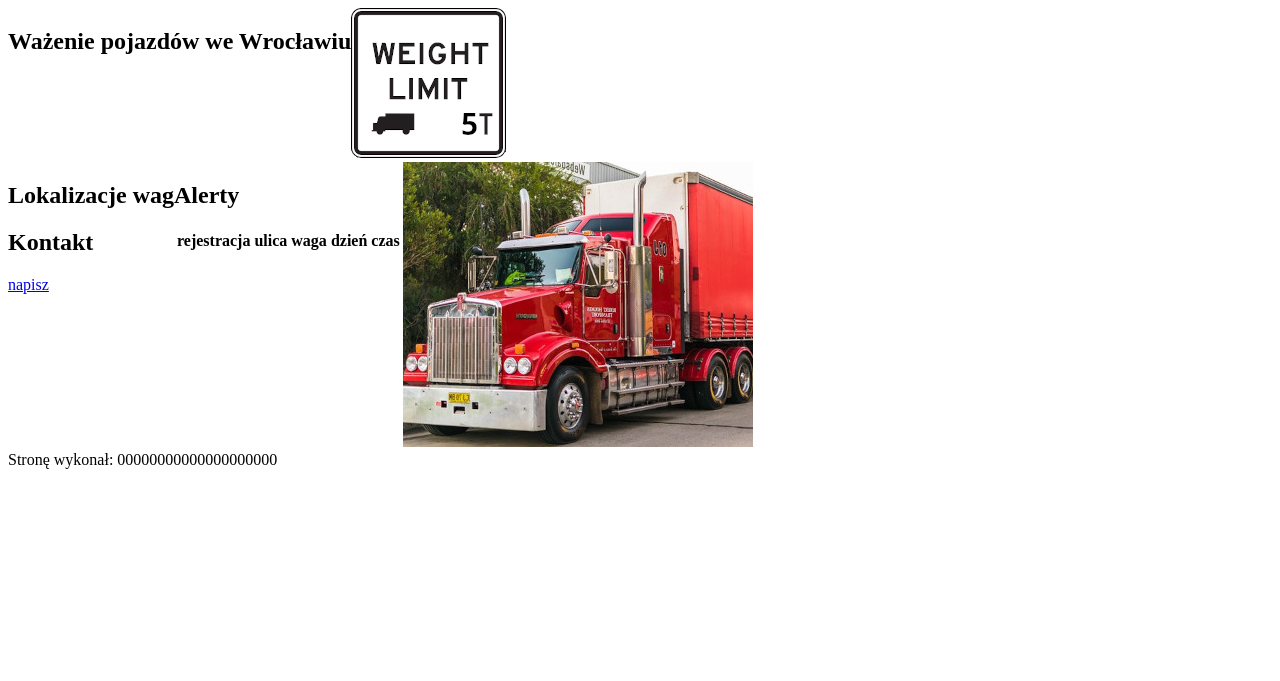
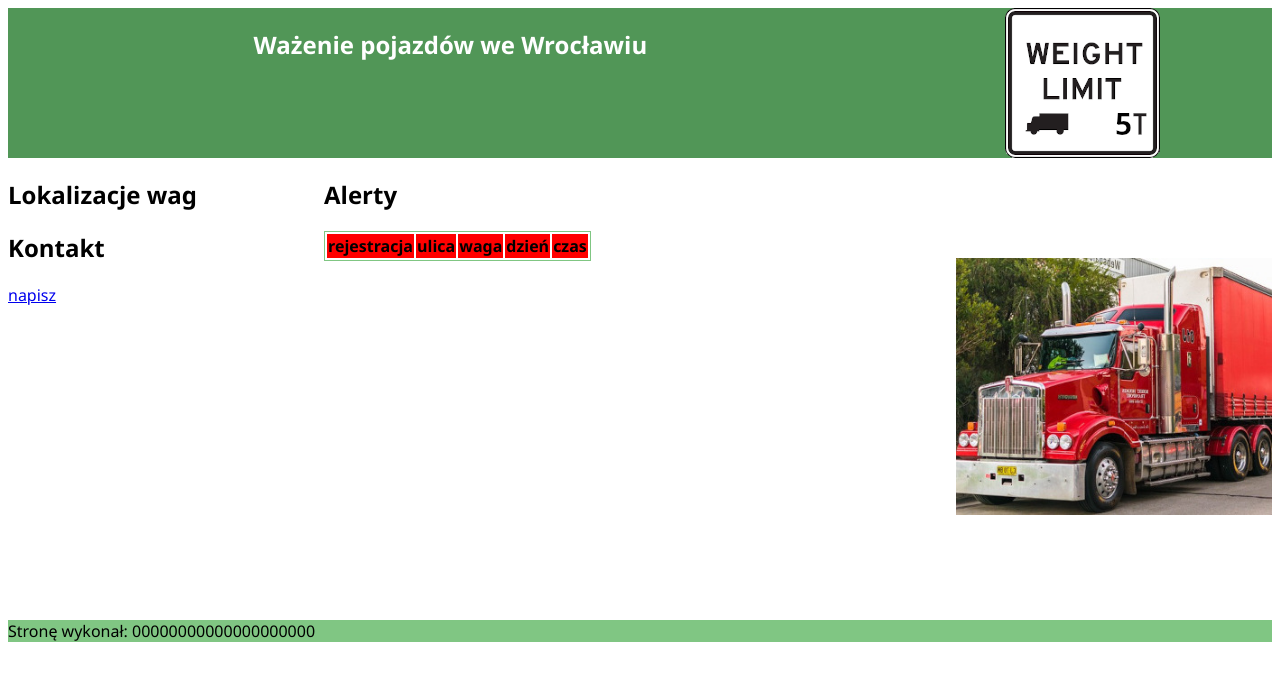
Before and after one commit to Wolfyxon/web-for-school, a PHP site: page /wazenie.php in a window 1280 px wide. Shown: the top 681 px of the page. Run offline with PHP 8.4, Linux system fonts and the light colour scheme; lists and menus that the app fills with data are empty.

Commit message:
Finished css

```diff
--- a/highSchool/3/testExams/03.06.2025/fromScratch/Arkusz4/styl.css
+++ b/highSchool/3/testExams/03.06.2025/fromScratch/Arkusz4/styl.css
@@ -1,15 +1,62 @@
+* {
+    font-family: 'Segoe UI', Tahoma, Geneva, Verdana, sans-serif;
+}
+
 header {
     float: left;
+    background-color: #519657;
+    color: white;
+    text-align: center;
+    height: 150px;
+}
+
+footer {
+    clear: both;
+    background-color: #80C683;
+}
+
+table {
+    border: 1px solid #80C683;
+}
+
+table td {
+    padding: 2px;
+}
+
+table tr:hover {
+    background-color: #80C683;
+}
+
+table tr:last-child {
+    background-color: red;
+}
+
+#text-header {
+    width: 70%;
+}
+
+#img-header {
+    width: 30%;
+}
+
+#left, #middle, #right {
+    float: left;
+}
+
+#left, #right {
+    width: 25%;
+}
+
+#middle {
+    width: 50%;
+    overflow: scroll;
 }
 
 #left {
     clear: left;
 }
 
-#left, #middle, #right {
-    float: left;
+#img-tir {
+    width: 100%;
+    padding: 100px 0;
 }
-
-footer {
-    clear: both;
-}
```
